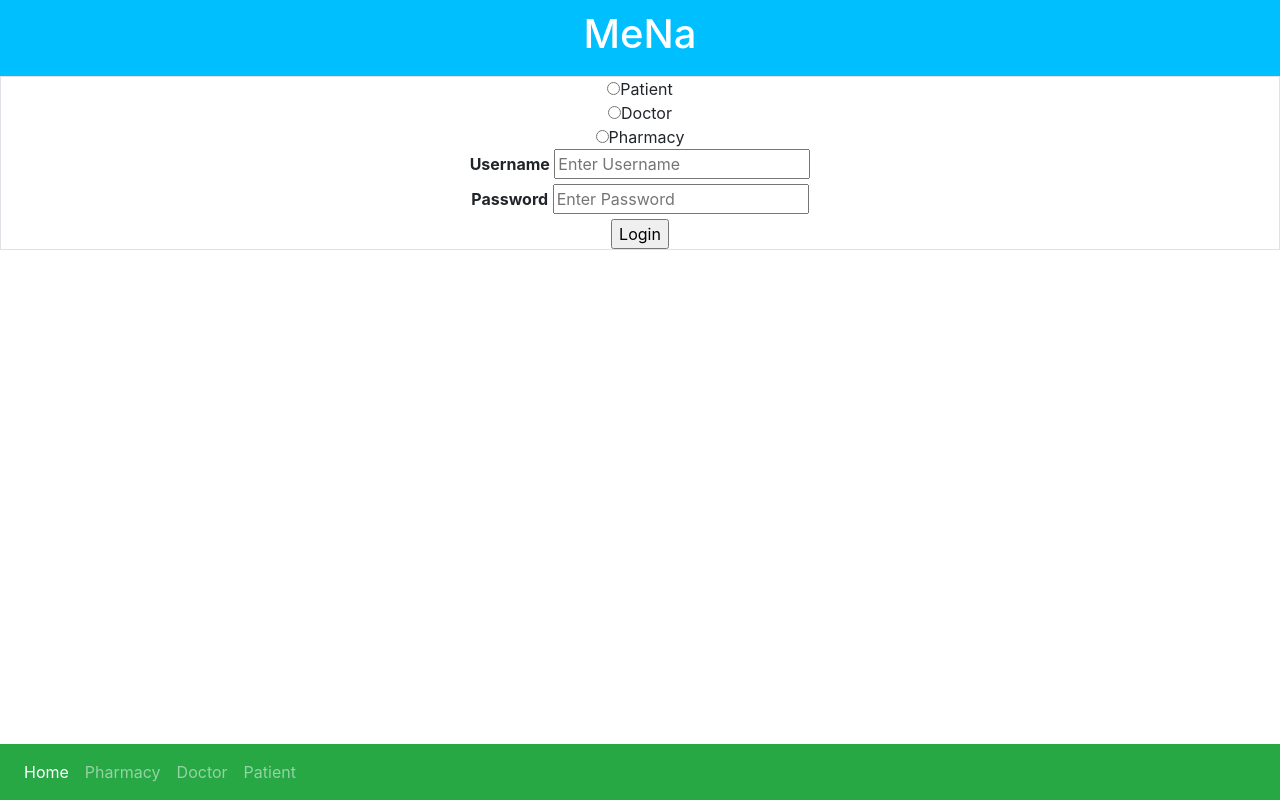
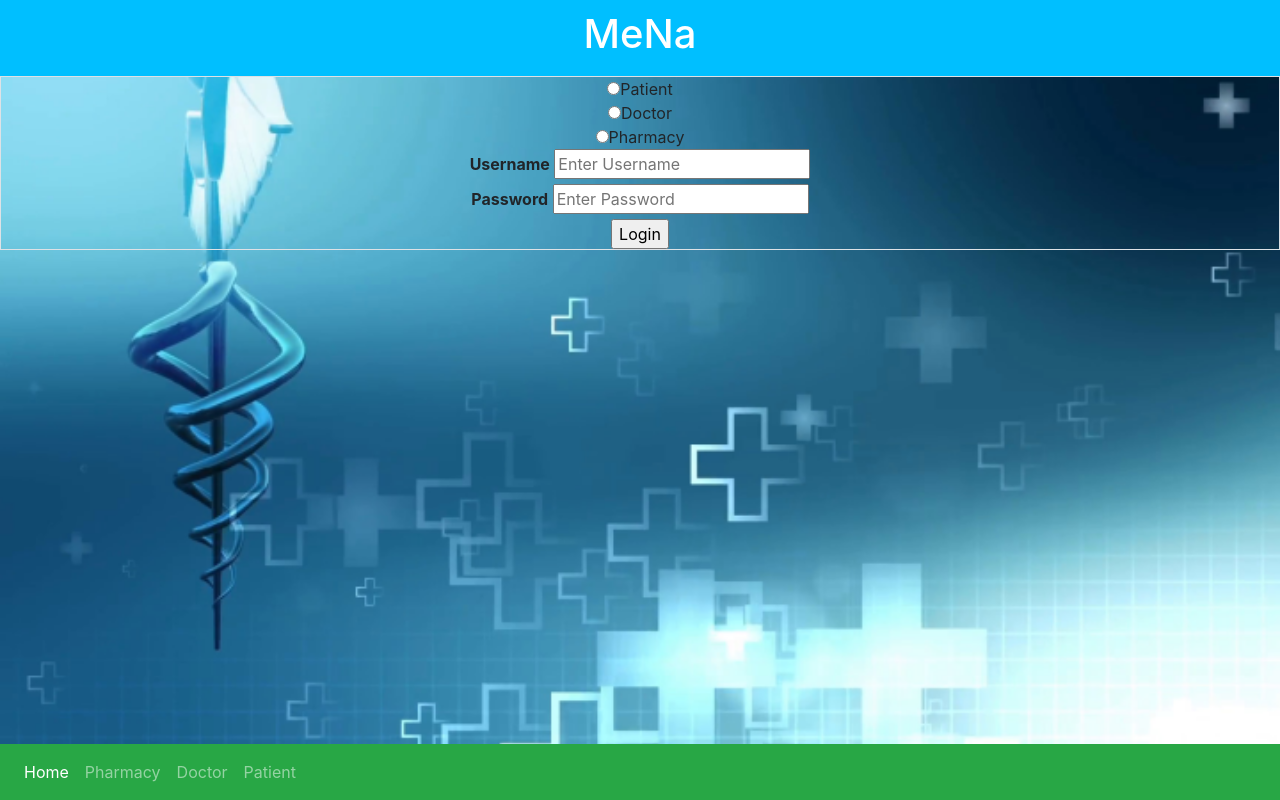
Before and after one commit to VikoTodorov/MeNa, a PHP site: page / in a window 1280 px wide. Run offline with PHP 8.4, Linux system fonts and the light colour scheme.

Commit message:
Added background image!

```diff
--- a/style.css
+++ b/style.css
@@ -1,6 +1,10 @@
 .border {
 			border-style: solid;
 			border-width: medium;
+		}
+		body, html {
+  			height: 100%;
+  			margin: 0;
 		}
 		.div[0]{
 			padding: 32px 32px 32px 32px;
@@ -12,3 +16,9 @@
 			color: white;
 			padding: 10px;
 		}
+		.background{
+  			background-image: url('2.png'); height: 100%;
+  			background-position: center;
+  			background-repeat: no-repeat;
+  			background-size: cover;
+		}
```
Also changed, not shown: 2.png (added). Lines whose indentation alone changed are shown as unchanged.
